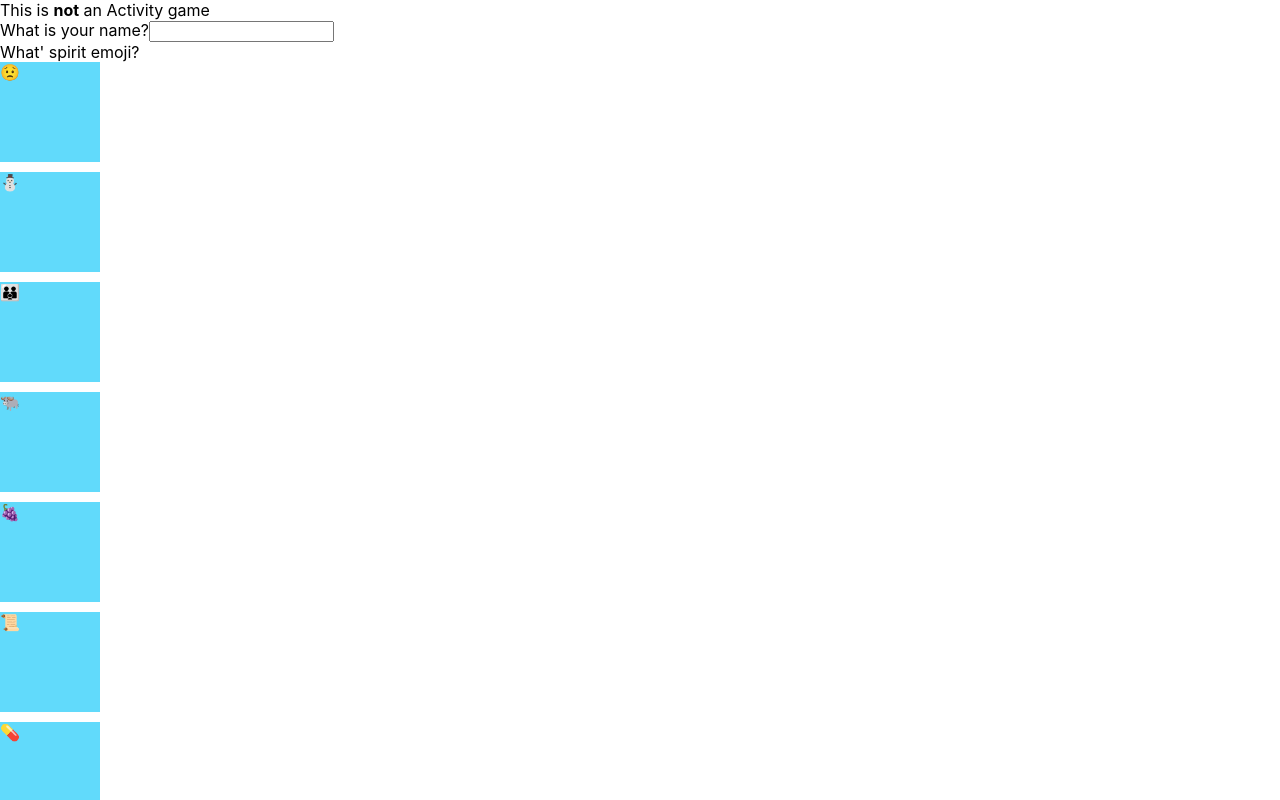
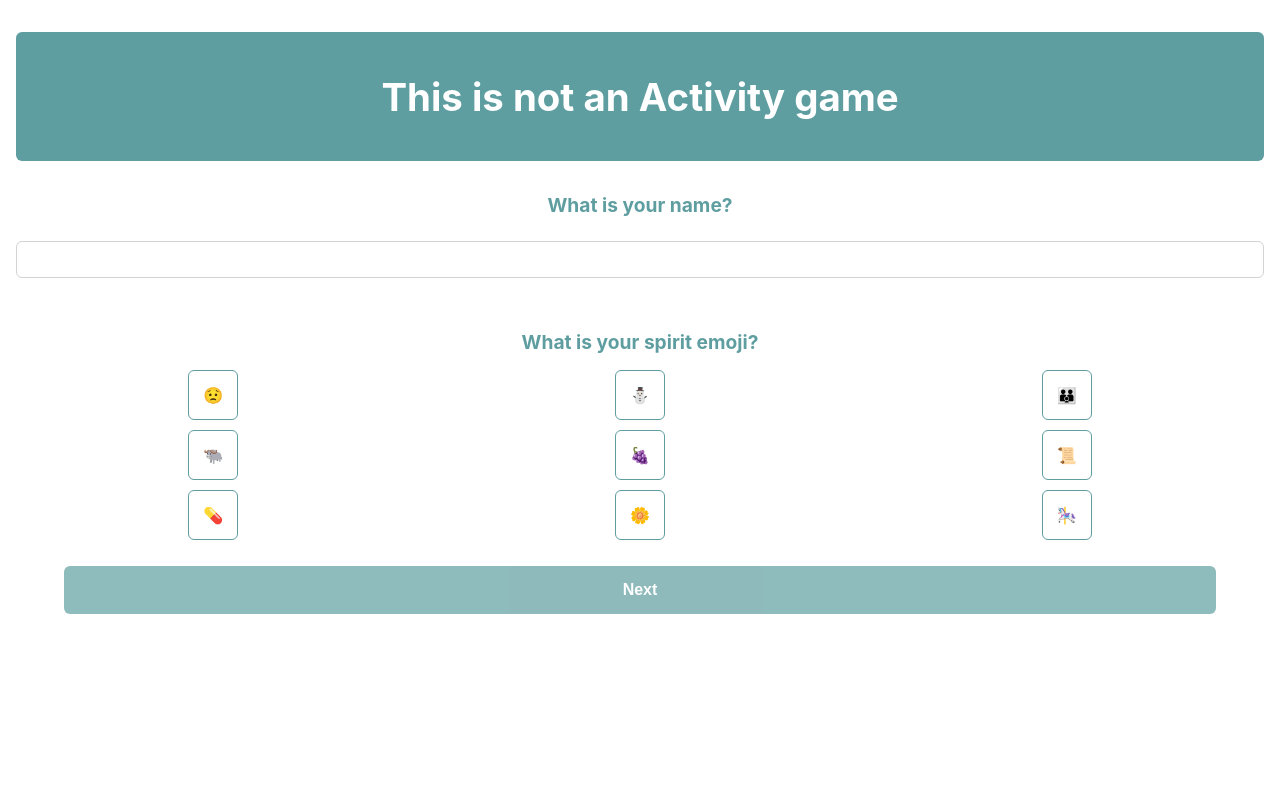
Before and after one commit to breacons/not-activity, a React (Create React App) app: page /#/start in a window 1280 px wide. Shown: the top 800 px of the page. Built offline with nearby package versions, Linux system fonts and the light colour scheme.

Commit message:
feat: Initial step designs

```diff
--- a/src/index.css
+++ b/src/index.css
@@ -1,13 +1,57 @@
 body {
   margin: 0;
-  font-family: -apple-system, BlinkMacSystemFont, 'Segoe UI', 'Roboto', 'Oxygen',
-    'Ubuntu', 'Cantarell', 'Fira Sans', 'Droid Sans', 'Helvetica Neue',
-    sans-serif;
+  font-family: -apple-system, BlinkMacSystemFont, 'Segoe UI', 'Roboto', 'Oxygen', 'Ubuntu', 'Cantarell', 'Fira Sans',
+    'Droid Sans', 'Helvetica Neue', sans-serif;
   -webkit-font-smoothing: antialiased;
   -moz-osx-font-smoothing: grayscale;
 }
 
 code {
-  font-family: source-code-pro, Menlo, Monaco, Consolas, 'Courier New',
-    monospace;
+  font-family: source-code-pro, Menlo, Monaco, Consolas, 'Courier New', monospace;
 }
+* {
+  box-sizing: border-box;
+}
+
+.nextButton {
+  padding: 15px 20px;
+  width: 90%;
+  background: cadetblue;
+  color: white;
+  border: none;
+  border-radius: 6px;
+  margin: 1rem auto;
+  display: block;
+  font-size: 1rem;
+  font-weight: bold;
+}
+
+.nextButton:disabled {
+  opacity: 0.7;
+}
+
+.pageTitle {
+  text-align: center;
+  padding-bottom: 1rem;
+  padding-top: 1rem;
+  font-size: 1.2rem;
+  background: cadetblue;
+  border-radius: 6px;
+  margin: 1rem;
+  color: white;
+  margin-top: 2rem;
+  margin-bottom: 2rem;
+}
+
+.inputWrapper {
+  width: 100%;
+  padding: 1rem;
+}
+
+.userNameInput {
+  border-radius: 6px;
+  border: 1px solid lightgray;
+  padding: 10px 20px;
+  width: 100%;
+  text-align: center;
+}
--- /dev/null
+++ b/src/pages/LobbyPage/LobbyPage.css
@@ -0,0 +1,70 @@
+.actionButtons {
+  display: flex;
+  justify-content: space-between;
+  /* margin-top: -1rem; */
+  width: 90%;
+  margin: 0 auto;
+  margin-top: -1rem;
+}
+
+.actionButton {
+  flex: 1;
+  margin: 0.3rem;
+  padding: 6px 10px;
+  font-size: 0.8rem;
+  background: none;
+  color: cadetblue;
+  border: 1px solid cadetblue;
+}
+
+.players {
+  display: flex;
+  flex-direction: row;
+}
+
+.playersColumn {
+  flex: 1;
+  margin: 0.5rem;
+}
+
+.playerCard {
+  padding: 10px 10px;
+  color: white;
+  font-weight: bold;
+  border-radius: 6px;
+  display: flex;
+  align-items: center;
+  justify-content: center;
+}
+
+.playerCard.blue {
+  background: blue;
+}
+
+.playerCard.red {
+  background: red;
+}
+
+.teamTitle {
+  text-align: center;
+  font-weight: 600;
+}
+
+.teamTitle .red {
+  color: red;
+}
+
+.teamTitle .blue {
+  color: blue;
+}
+
+.atLeastLabel {
+  text-align: center;
+  margin: 2rem 0;
+  display: block;
+  color: gray;
+}
+
+.labelEmoji {
+    margin-right: 0.5rem;
+}
--- a/src/pages/LobbyPage/LobbyPage.tsx
+++ b/src/pages/LobbyPage/LobbyPage.tsx
@@ -4,7 +4,8 @@ import PlayerCard from './components/PlayerCard';
 import { getGameUrl } from '../../url';
 import If from '../../components/If';
 import { StreamContext } from '../../App';
-
+import './LobbyPage.css';
+import { TEAM } from '../../types/player';
 
 export const LobbyPage = ({}) => {
   const history = useHistory();
@@ -21,16 +22,54 @@ export const LobbyPage = ({}) => {
     <>
       {gameInfo && (
         <Fragment>
-          <h2>Game: {gameInfo.id}</h2>
-          <button onClick={() => navigator.clipboard.writeText(gameInfo.id)}>Copy</button>
-          {gameInfo.players.map((player) => (
-            <PlayerCard player={player} key={player.id} />
-          ))}
+          <h2 className="pageTitle">{gameInfo.id}</h2>
+          <div className="actionButtons">
+            <button className="nextButton actionButton" onClick={() => navigator.clipboard.writeText(gameInfo.id)}>
+              Copy
+            </button>
+            <button
+              className="nextButton actionButton"
+              onClick={() => {
+                if (typeof window.navigator.share === 'function') {
+                  navigator.share({ url: `${window.location.origin}/?joinRoom=${gameInfo.id}` });
+                } else {
+                  console.error('No navigator share here...');
+                }
+              }}
+            >
+              Share
+            </button>
+          </div>
+          <div className="players">
+            <div className="playersColumn">
+              <h3 className="teamTitle">
+                <span className="blue">Blue</span> Team
+              </h3>
+              {gameInfo.players
+                .filter((p) => p.team === TEAM.BLUE)
+                .map((player) => (
+                  <PlayerCard player={player} key={player.id} />
+                ))}
+            </div>
+            <div className="playersColumn">
+              <h3 className="teamTitle">
+                <span className="red">Red</span> Team
+              </h3>
+
+              {gameInfo.players
+                .filter((p) => p.team === TEAM.RED)
+                .map((player) => (
+                  <PlayerCard player={player} key={player.id} />
+                ))}
+            </div>
+          </div>
+
           <If
             condition={gameInfo.players.length < 2}
-            then={() => <span>At least 2 players are needed</span>}
+            then={() => <span className="atLeastLabel">At least 2 players are needed to start the game!</span>}
             else={() => (
               <button
+                className="nextButton"
                 onClick={() => {
                   if (context.gameSocket) {
                     context.gameSocket.startGame();
--- a/src/pages/LobbyPage/components/PlayerCard.tsx
+++ b/src/pages/LobbyPage/components/PlayerCard.tsx
@@ -7,9 +7,8 @@ export interface PlayerCardProps {
 
 export const PlayerCard = ({ player }: PlayerCardProps) => {
   return (
-    <div style={{ color: 'white',  width: 100, height: 100, backgroundColor: player.team === TEAM.RED ? 'red' : 'blue' }}>
-      {player.emoji}
-      <br />
+    <div className={`playerCard ${player.team?.toLowerCase()}`}>
+      <span className="labelEmoji">{player.emoji}</span>
       {player.name}
     </div>
   );
--- /dev/null
+++ b/src/pages/StartPage/StartPage.css
@@ -0,0 +1,39 @@
+
+.userNameLabel {
+  display: block;
+  margin-bottom: 0.5rem;
+  font-weight: bold;
+  text-align: center;
+  font-size: 1.2rem;
+  margin-top: 1rem;
+  color: cadetblue;
+}
+
+.cardWrapper {
+  width: 30%;
+  display: flex;
+  align-items: center;
+  justify-content: center;
+}
+
+.cards {
+  display: flex;
+  justify-content: space-around;
+  flex-wrap: wrap;
+  margin-top: 1rem;
+}
+
+.card {
+  width: 50px;
+  height: 50px;
+  border: 1px solid cadetblue;
+  margin-bottom: 10px;
+  display: flex;
+  justify-content: center;
+  align-items: center;
+  border-radius: 6px;
+}
+
+.card.selected {
+  background-color: cadetblue;
+}
--- a/src/pages/StartPage/StartPage.tsx
+++ b/src/pages/StartPage/StartPage.tsx
@@ -6,6 +6,7 @@ import SelectGame from './components/SelectGame';
 import { useHistory } from 'react-router';
 import { getLobbyUrl } from '../../url';
 import { StreamContext } from '../../App';
+import './StartPage.css';
 
 enum StartStep {
   USER_INFO = 'USER_INFO',
@@ -25,7 +26,7 @@ function makeid(length: number) {
 
 export const StartPage = () => {
   const [step, setStep] = useState(StartStep.USER_INFO);
-  const [player, setPlayer] = useState({ name: makeid(8), emoji: '😅' });
+  const [player, setPlayer] = useState({ name: '', emoji: '' });
   const history = useHistory();
   const context = useContext(StreamContext);
 
@@ -50,16 +51,22 @@ export const StartPage = () => {
 
   return (
     <Fragment>
-      <div>
-        This is <strong>not</strong> an Activity game
+      <div className="pageTitle">
+        <h1>
+          This is <strong>not</strong> an Activity game
+        </h1>
       </div>
       <div>
         <If
           condition={step === StartStep.USER_INFO}
           then={() => (
             <Fragment>
-              <EnterUserInfo updatePlayer={updatePlayer} />
-              <button disabled={!player.emoji || !player.name} onClick={() => setStep(StartStep.SELECT_GAME)}>
+              <EnterUserInfo updatePlayer={updatePlayer} player={player} />
+              <button
+                className="nextButton"
+                disabled={!player.emoji || !player.name}
+                onClick={() => setStep(StartStep.SELECT_GAME)}
+              >
                 Next
               </button>
             </Fragment>
--- a/src/pages/StartPage/components/EmojiCard/EmojiCard.module.sass
+++ b/src/pages/StartPage/components/EmojiCard/EmojiCard.module.sass
@@ -1,5 +1 @@
 .card
-  width: 100px
-  height: 100px
-  background-color: #61dafb
-  margin-bottom: 10px
--- a/src/pages/StartPage/components/EmojiCard/EmojiCard.tsx
+++ b/src/pages/StartPage/components/EmojiCard/EmojiCard.tsx
@@ -5,12 +5,15 @@ import styles from './EmojiCard.module.sass';
 interface EmojiCardProps {
   emoji: string;
   onClick: (emoji: string) => void;
+  isSelected: boolean;
 }
 
-export const EmojiCard = ({ emoji, onClick }: EmojiCardProps) => {
+export const EmojiCard = ({ emoji, onClick, isSelected }: EmojiCardProps) => {
   return (
-    <div className={styles.card} onClick={() => onClick(emoji)}>
-      {emoji}
+    <div className="cardWrapper">
+      <div className={`card ${isSelected ? 'selected' : ''}`} onClick={() => onClick(emoji)}>
+        {emoji}
+      </div>
     </div>
   );
 };
--- a/src/pages/StartPage/components/EnterUserInfo.tsx
+++ b/src/pages/StartPage/components/EnterUserInfo.tsx
@@ -5,25 +5,34 @@ import EmojiCard from './EmojiCard/EmojiCard';
 
 interface EnterPlayerInfoProps {
   updatePlayer: (updatedPlayer: Partial<Player>) => void;
+  player: Partial<Player>;
 }
 
-export const EnterPlayerInfo = ({ updatePlayer }: EnterPlayerInfoProps) => {
+export const EnterPlayerInfo = ({ updatePlayer, player }: EnterPlayerInfoProps) => {
   const [emojis, setEmojis] = useState<string[]>([]);
 
   useEffect(() => {
-    setEmojis(Array.from(Array(10).keys()).map(() => getRandomEmoji()));
+    setEmojis(Array.from(Array(9).keys()).map(() => getRandomEmoji()));
   }, []);
 
   return (
     <Fragment>
-      <label>What is your name?</label>
-      <input onChange={(event) => updatePlayer({ name: event.target.value })} id="name" />
+      <label className="userNameLabel">What is your name?</label>
+      <div className="inputWrapper">
+        <input className="userNameInput" onChange={(event) => updatePlayer({ name: event.target.value })} id="name" />
+      </div>
       <br />
-      <label>What&apos; spirit emoji?</label>
-      {emojis.map((emoji) => (
-        <EmojiCard emoji={emoji} onClick={(emoji) => updatePlayer({ emoji })} />
-      ))}
-      <input onChange={(event) => updatePlayer({ emoji: event.target.value })} id="emoji" />
+      <label className="userNameLabel">What is your spirit emoji?</label>
+      <div className="cards">
+        {emojis.map((emoji) => (
+          <EmojiCard
+            key={emoji}
+            emoji={emoji}
+            onClick={(emoji) => updatePlayer({ emoji })}
+            isSelected={player.emoji === emoji}
+          />
+        ))}
+      </div>
     </Fragment>
   );
 };
--- a/src/pages/StartPage/components/SelectGame.tsx
+++ b/src/pages/StartPage/components/SelectGame.tsx
@@ -13,15 +13,25 @@ export const SelectGame = ({ updateGame }: SelectGameProps) => {
       condition={enteredGameId === null}
       then={() => (
         <Fragment>
-          <button onClick={() => updateGame()}>New game</button>
-          <button onClick={() => setEnteredGameId('')}>Enter game</button>
+          <button className="nextButton" onClick={() => updateGame()}>
+            New game
+          </button>
+          <button className="nextButton" onClick={() => setEnteredGameId('')}>
+            Enter game
+          </button>
         </Fragment>
       )}
       else={() => (
         <Fragment>
-          <label>Enter room number</label>
-          <input onChange={(event) => setEnteredGameId(event.target.value)} />
-          <button disabled={enteredGameId === ''} onClick={() => updateGame(enteredGameId as string)}>
+          <label className="userNameLabel">Enter room number</label>
+          <div className="inputWrapper">
+            <input className="userNameInput" onChange={(event) => setEnteredGameId(event.target.value)} />
+          </div>
+          <button
+            className="nextButton"
+            disabled={enteredGameId === ''}
+            onClick={() => updateGame(enteredGameId as string)}
+          >
             Enter
           </button>
         </Fragment>
```
